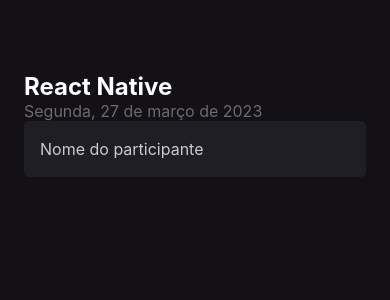
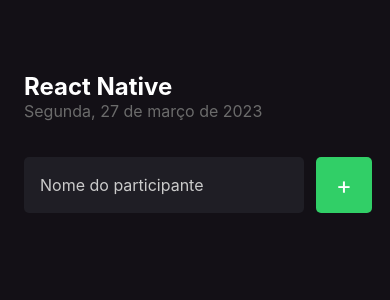
Before and after one commit to mariaclaracesar/IgniteUpdated, a React Native app: screen / in a window 390 px wide. Shown: the top 300 px of the page. Built offline with nearby package versions, Linux system fonts and the light colour scheme.

Commit message:
adicionando button de adicionar

```diff
--- a/src/screens/Home/index.tsx
+++ b/src/screens/Home/index.tsx
@@ -1,8 +1,13 @@
-import { Text, View, TextInput } from 'react-native'
+import { Text, View, TextInput, TouchableOpacity} from 'react-native'
 
 import { styles } from './styles'
 
 export function Home(){
+
+  function handleParticipantAdd(){
+    console.log('VOCE TA CLICANDO AQUIIIIII')
+  }
+
   return(
     <View style={styles.container}>
       <Text style={styles.eventName}>
@@ -13,11 +18,19 @@ export function Home(){
          Segunda, 27 de março de 2023
       </Text>
 
+    <View style={styles.form}>
       <TextInput
-        style={styles.input}
-        placeholder="Nome do participante"
-        placeholderTextColor="#CBCBCB"
+          style={styles.input}
+          placeholder="Nome do participante"
+          placeholderTextColor="#CBCBCB"
       />
+
+      <TouchableOpacity style={styles.button} onPress={handleParticipantAdd}>
+        <Text style={styles.buttonText}>
+            +
+        </Text>
+      </TouchableOpacity>
     </View>
-    )
+  </View>
+  )
 }
--- a/src/screens/Home/styles.ts
+++ b/src/screens/Home/styles.ts
@@ -17,11 +17,31 @@ export const styles = StyleSheet.create({
       fontSize: 16
     },
     input: {
+      flex: 1,
       height: 56,
       backgroundColor: '#1F1E25',
       borderRadius: 5,
       color: '#FFF',
       padding: 16,
       fontSize: 16,
+      marginRight: 12
+    },
+    buttonText: {
+      color: '#FFF',
+      fontSize: 24
+    },
+    button: {
+      width: 56,
+      height: 56,
+      borderRadius: 5,
+      backgroundColor: '#31CF67',
+      alignItems: "center",
+      justifyContent: "center"
+    },
+    form: {
+      width: '100%',
+      flexDirection: 'row',
+      marginTop: 36,
+      marginBottom: 42
     }
   });
```
